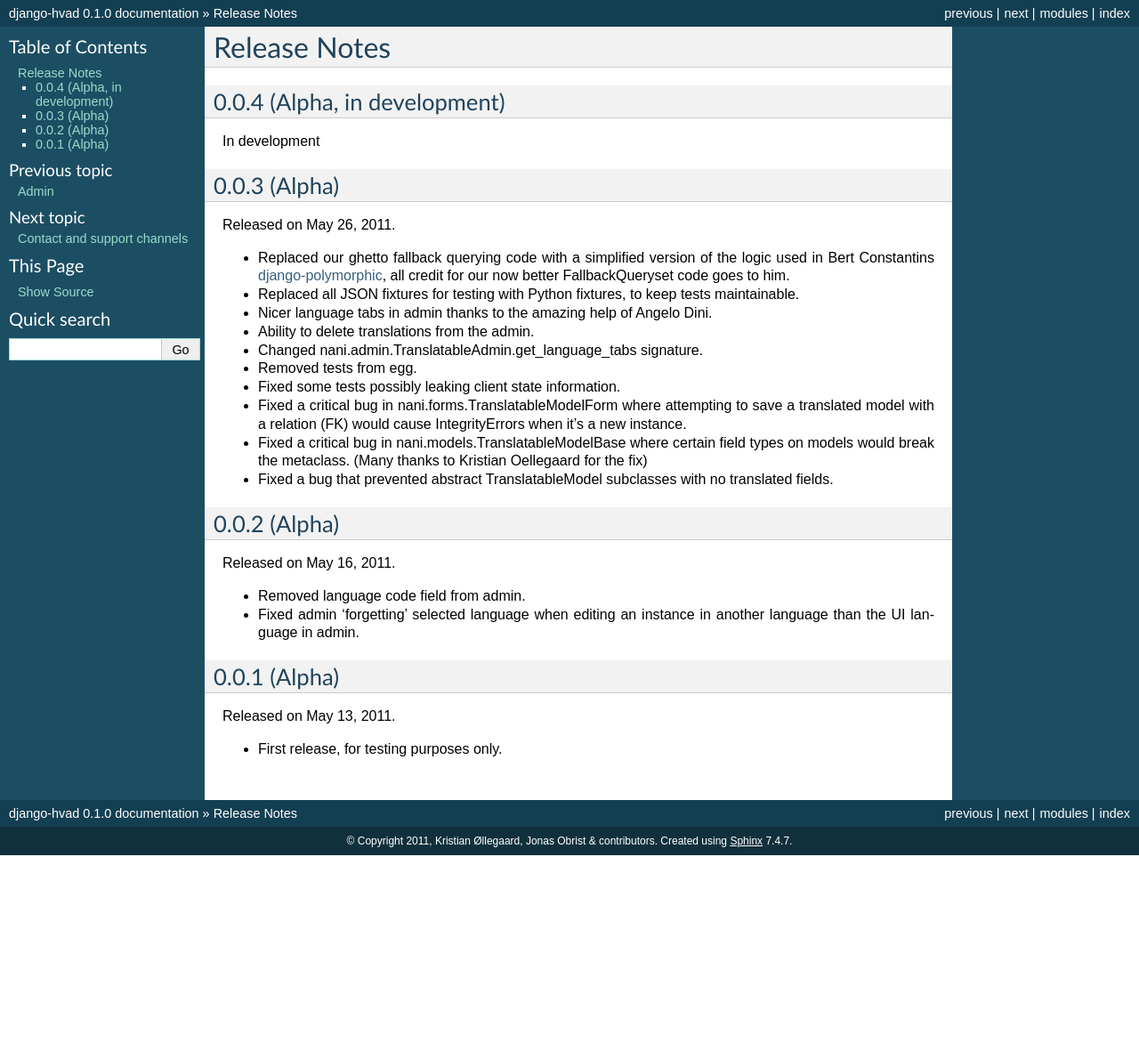
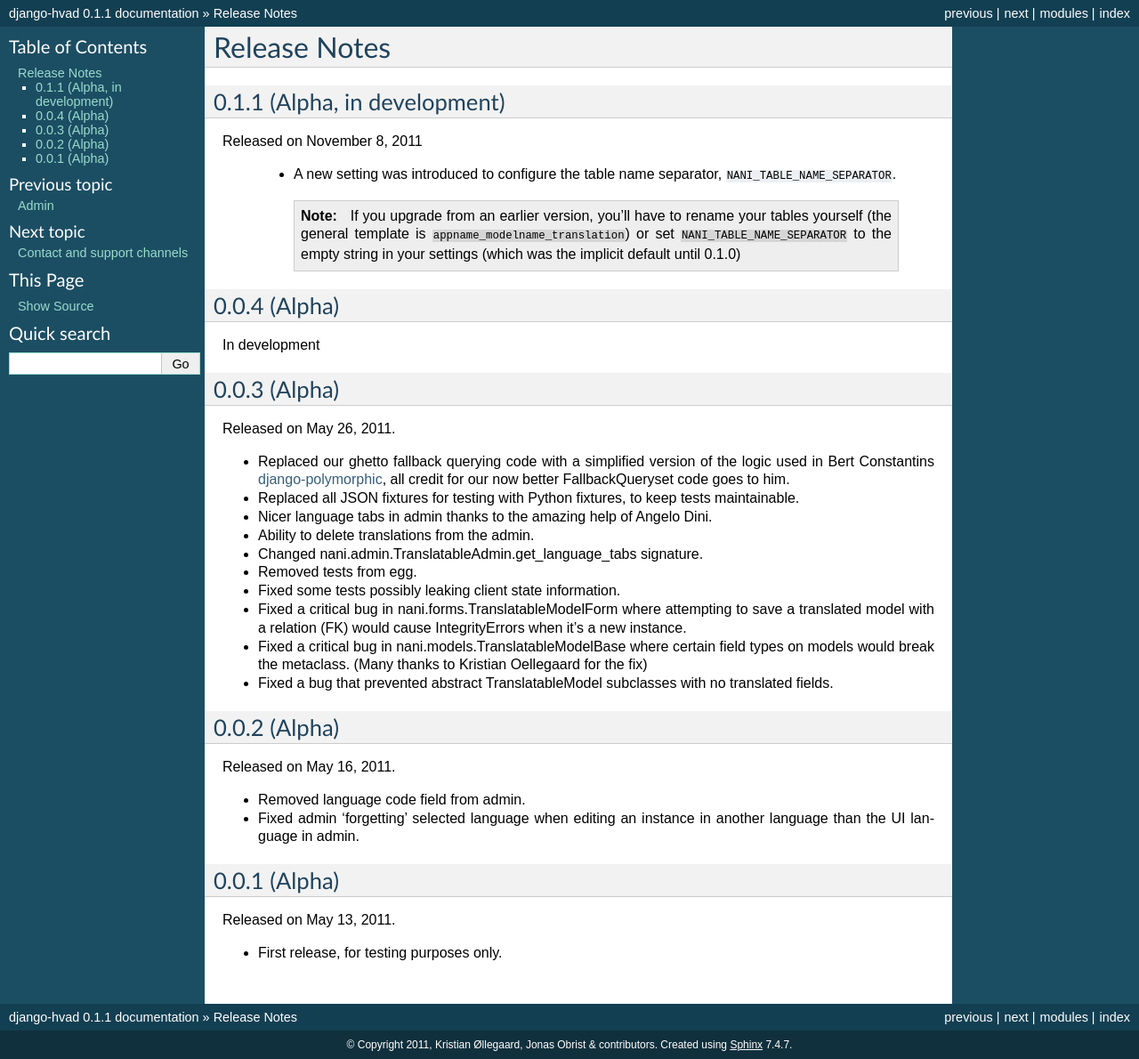
Before and after one commit to KristianOellegaard/django-hvad, a Sphinx documentation site: the page built from docs/public/release_notes.rst, in a window 1280 px wide. Shown: the whole page at 89% size. Built offline with Sphinx 7.4.7, drawn with Linux system fonts in a browser that asks for light colours; before the commit the page ends 961 px from its top, so only the background shows below that.

Commit message:
updated release docs

```diff
--- a/docs/conf.py
+++ b/docs/conf.py
@@ -52,9 +52,9 @@ copyright = u'2011, Kristian Øllegaard, Jonas Obrist & contributors'
 # built documents.
 #
 # The short X.Y version.
-version = '0.1.0'
+version = '0.1.1'
 # The full version, including alpha/beta/rc tags.
-release = '0.1.0'
+release = '0.1.1'
 
 # The language for content autogenerated by Sphinx. Refer to documentation
 # for a list of supported languages.
--- a/docs/public/release_notes.rst
+++ b/docs/public/release_notes.rst
@@ -2,11 +2,26 @@
 Release Notes
 #############
 
+.. release-0.1.1
+
+*****************************
+0.1.1 (Alpha, in development)
+*****************************
+
+Released on November 8, 2011
+
+ * A new setting was introduced to configure the table name separator, ``NANI_TABLE_NAME_SEPARATOR``.
+
+   .. note::
+
+       If you upgrade from an earlier version, you'll have to rename your tables yourself (the general template is
+       ``appname_modelname_translation``) or set ``NANI_TABLE_NAME_SEPARATOR`` to the empty string in your settings (which
+       was the implicit default until 0.1.0)
 
 .. release-0.0.4
 
 *****************************
-0.0.4 (Alpha, in development)
+0.0.4 (Alpha)
 *****************************
 
 In development
```
Also changed, not shown: docs/changelog.rst (+8 -0 lines).
